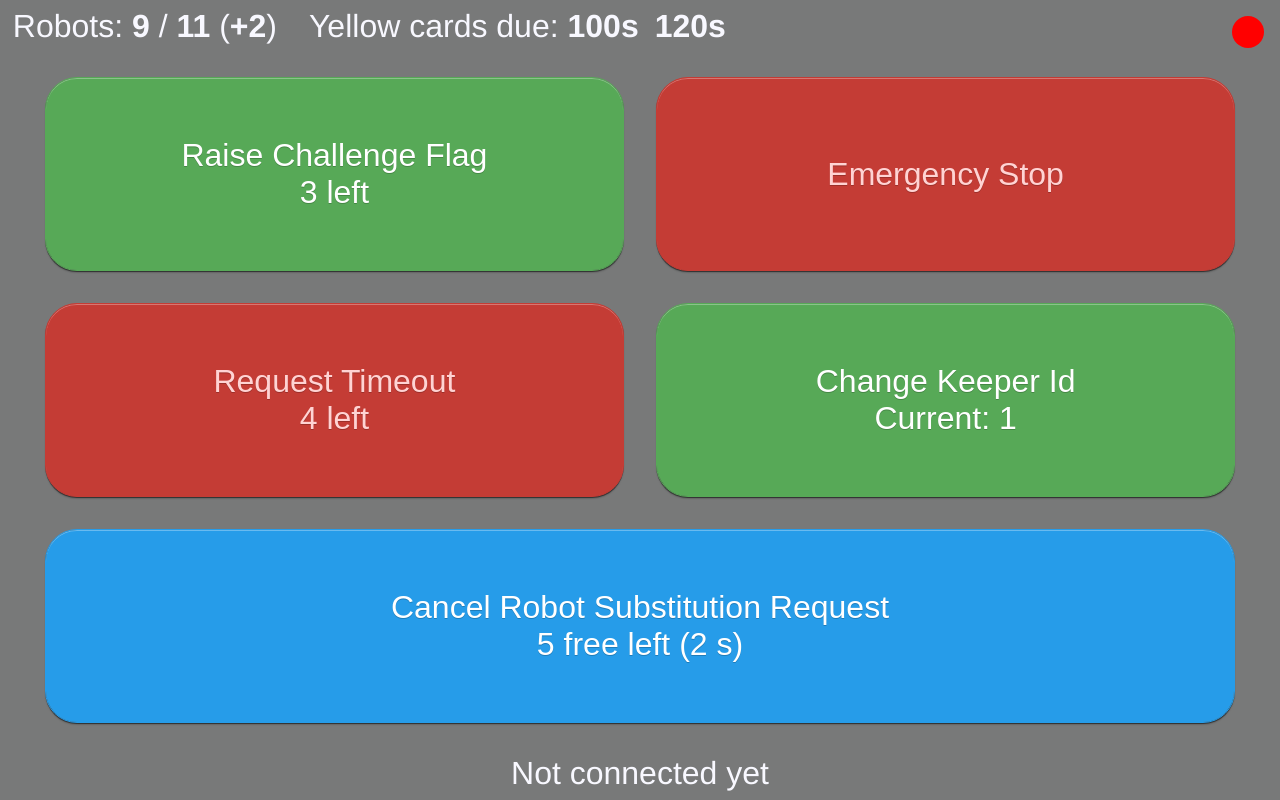
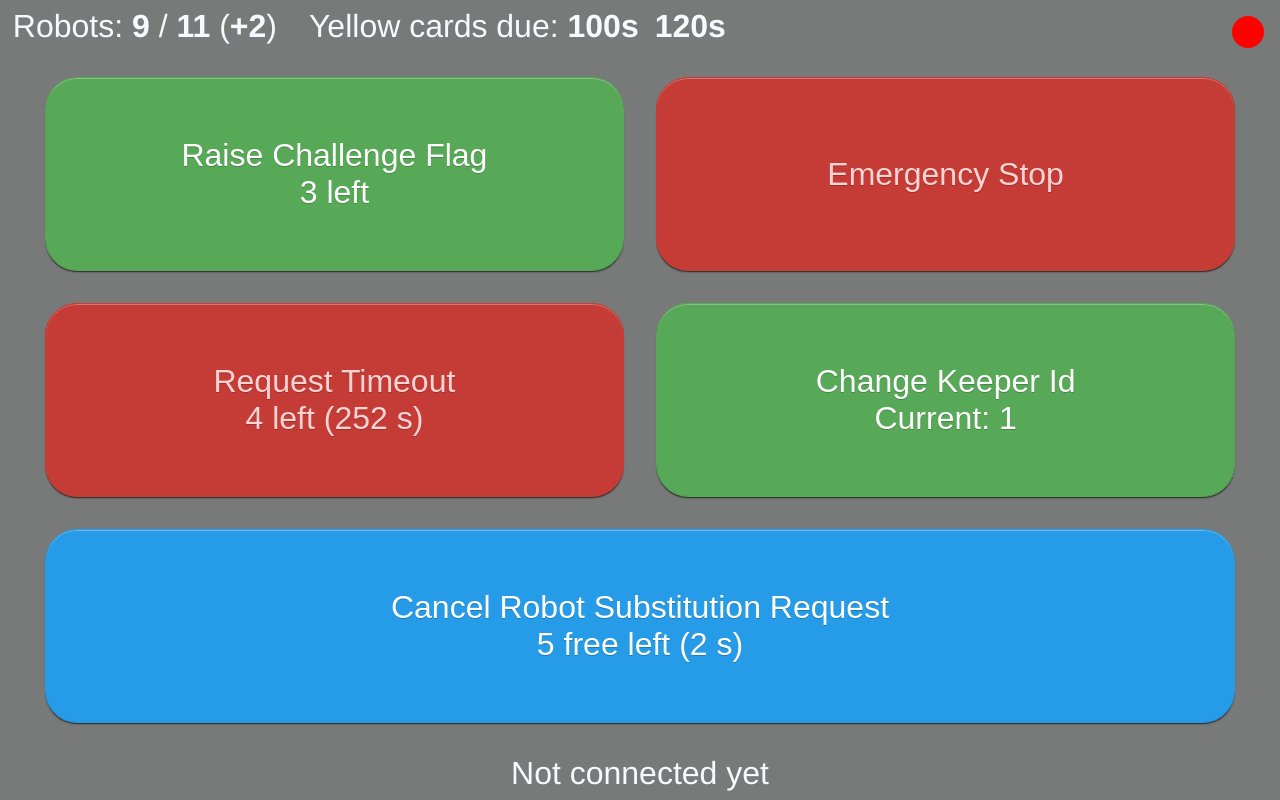
Before and after one commit to RoboCup-SSL/ssl-remote-control, a Vue app in the folder frontend/: page / in a window 1280 px wide. Built offline with nearby package versions, Linux system fonts and the light colour scheme; no server answers.

Commit message:
Show timeout time left in timeout request button

```diff
--- a/frontend/src/views/ControlButtons.vue
+++ b/frontend/src/views/ControlButtons.vue
@@ -96,7 +96,7 @@ const requestRobotSubstitution = (request: boolean) => api?.Send({
       :requested="timeoutRequested"
       text="Request Timeout"
       text-requested="Cancel Timeout Request"
-      :text-additional="`${state.timeoutsLeft} left`"
+      :text-additional="`${state.timeoutsLeft} left (${Math.round(state.timeoutTimeLeft)} s)`"
       @request="requestTimeout"
     />
     <RequestButton
```
